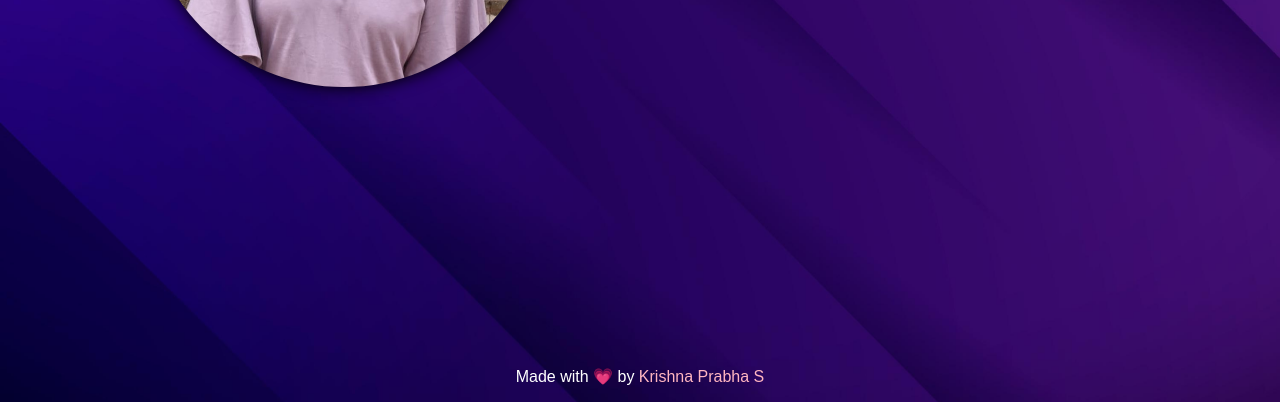
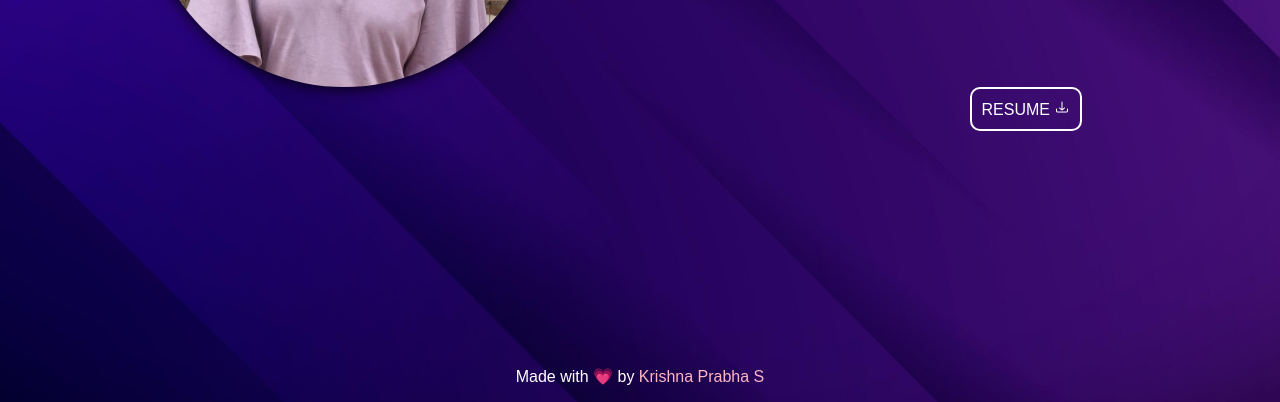
Before and after one commit to krishnaprabha21/portfolio, a plain HTML site: page index.html in a window 1280 px wide. Shown: the part 398-800 px from the top of the page. Drawn offline with Linux system fonts and the light colour scheme.

Commit message:
Second commit

```diff
--- a/index.html
+++ b/index.html
@@ -39,6 +39,18 @@
       </div>
     </div>
 
+    <div class="resumeContainer">
+      <a
+        class="resumeLink"
+        href="./Assets/Krishna_Prabha_S_Resume.pdf"
+        download="Resume"
+        >RESUME
+        <img
+          src="./Assets/download.png"
+          alt="download-icon"
+          style="color: white"
+      /></a>
+    </div>
     <!-- footer -->
     <footer>
       <div class="footerBox">
--- a/styles.css
+++ b/styles.css
@@ -68,6 +68,25 @@ body {
 .homeHeadingText {
   font-size: 1.5rem;
   font-weight: lighter;
+}
+
+.resumeContainer {
+  display: flex;
+  justify-content: flex-end;
+  margin-right: 15%;
+}
+
+.resumeLink {
+  color: white;
+  text-decoration: none;
+  border: 2px solid white;
+  border-radius: 10px;
+  padding: 10px;
+}
+
+.resumeLink:hover {
+  font-weight: 600;
+  background-color: #e2d9fc40;
 }
 
 .footerBox {
```
Also changed, not shown: Assets/download.png (added), 1 other file.
